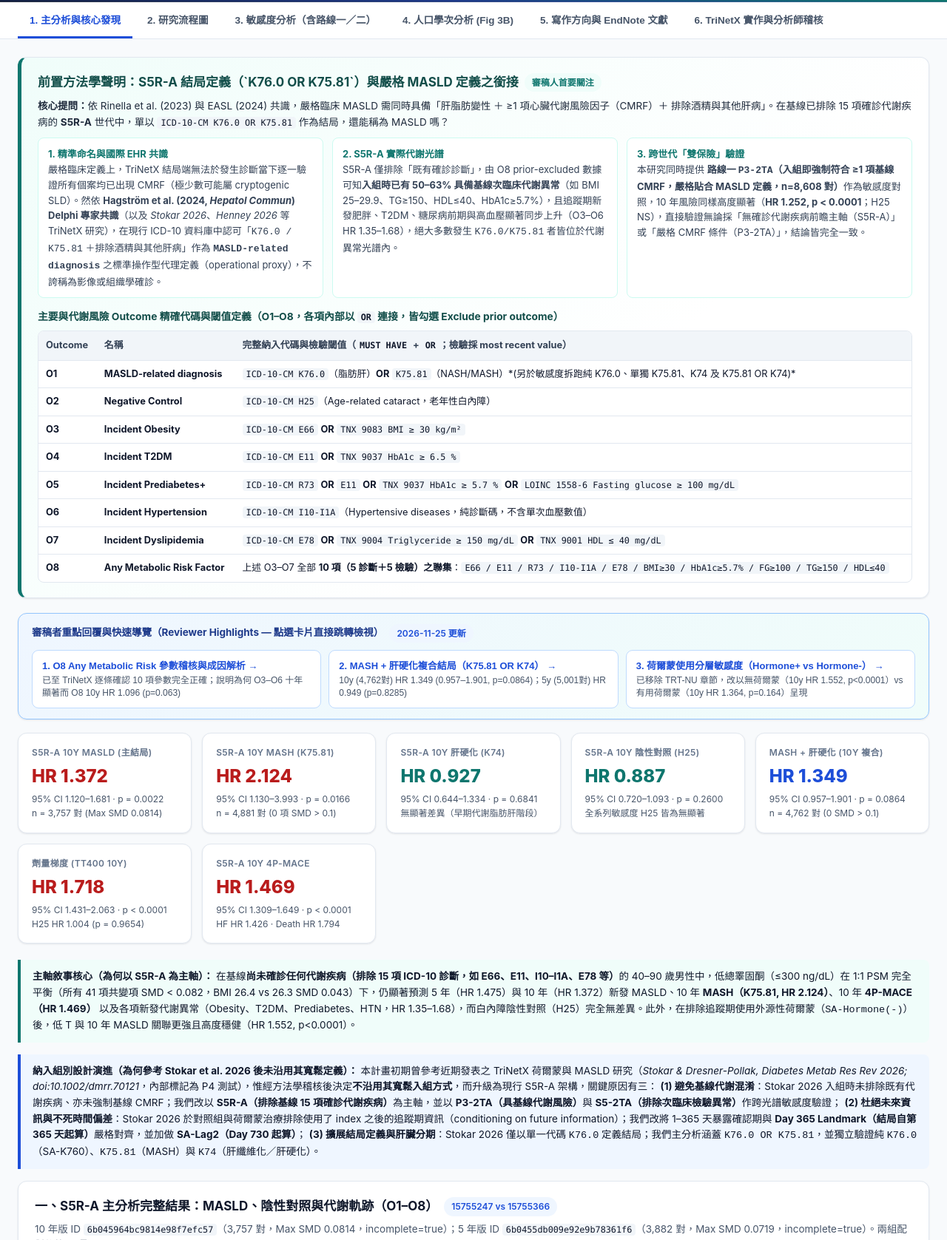
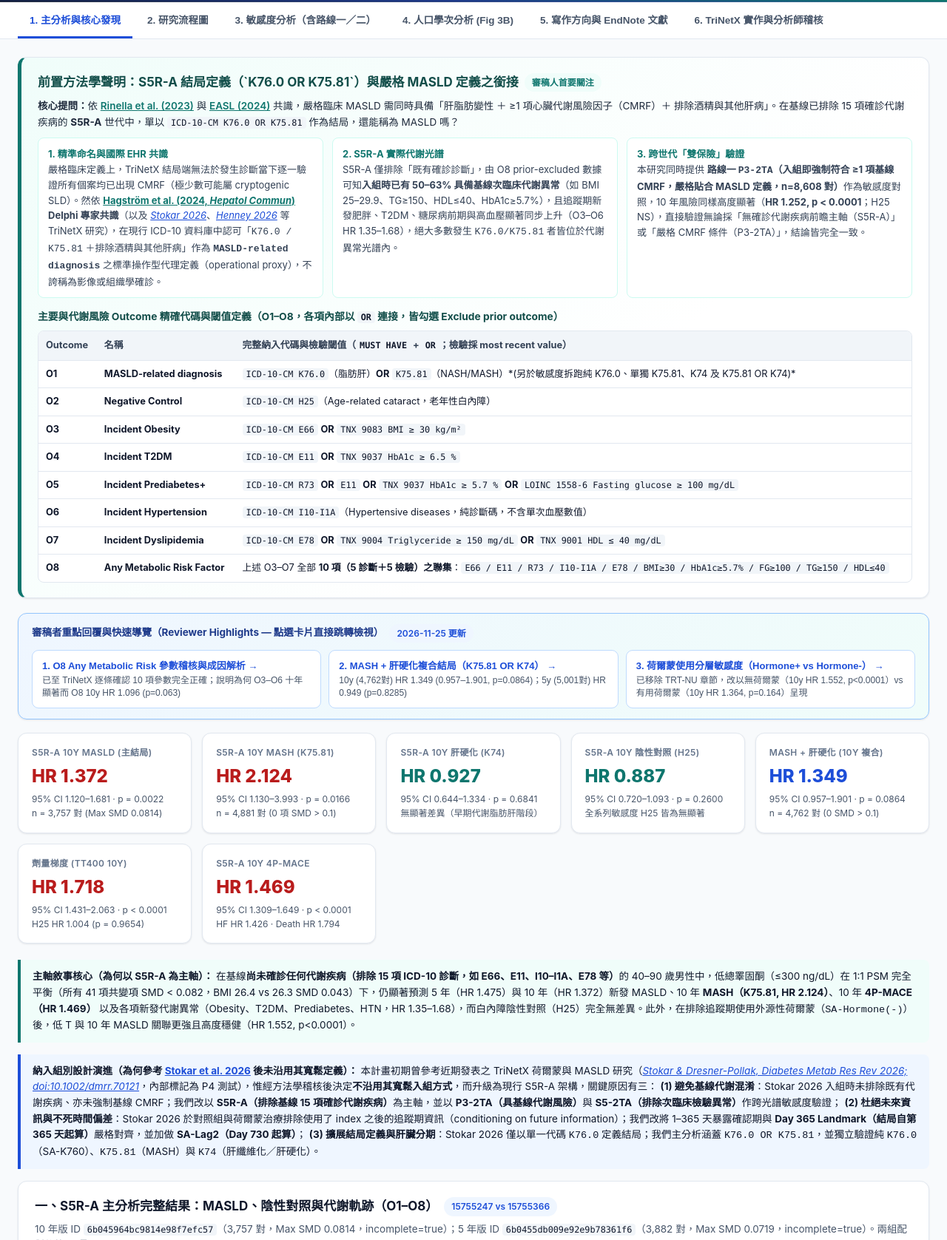
Before and after one commit to freshrogerchang-dev/s5ra-masld-audit-report, a plain HTML site: page index.html in a window 1280 px wide. Shown: the part 197-1874 px from the top of the page at 74% size. Drawn offline with Linux system fonts and the light colour scheme.

Commit message:
Add clickable DOI hyperlinks to homepage MASLD outcome citations and EndNote refs

```diff
--- a/index.html
+++ b/index.html
@@ -225,12 +225,12 @@
     <div id="sec-masld-def" class="card" style="border-left: 5px solid #0f766e; background: linear-gradient(135deg, #f0fdfa 0%, #ffffff 65%);">
       <h2 style="color:#134e4a; margin-bottom:8px;">前置方法學聲明：S5R-A 結局定義（`K76.0 OR K75.81`）與嚴格 MASLD 定義之銜接 <span class="badge badge-accent">審稿人首要關注</span></h2>
       <p style="margin:0 0 10px; font-size:13.5px; color:#1e293b;">
-        <strong>核心提問：</strong>依 Rinella et al. (2023) 與 EASL (2024) 共識，嚴格臨床 MASLD 需同時具備「肝脂肪變性 ＋ ≥1 項心臟代謝風險因子（CMRF）＋ 排除酒精與其他肝病」。在基線已排除 15 項確診代謝疾病的 <strong>S5R-A</strong> 世代中，單以 <span class="code">ICD-10-CM K76.0 OR K75.81</span> 作為結局，還能稱為 MASLD 嗎？
+        <strong>核心提問：</strong>依 <a href="https://doi.org/10.1016/j.jhep.2023.06.003" target="_blank" rel="noopener noreferrer" style="color:#0f766e; font-weight:600; text-decoration:underline;">Rinella et al. (2023)</a> 與 <a href="https://doi.org/10.1016/j.jhep.2024.04.031" target="_blank" rel="noopener noreferrer" style="color:#0f766e; font-weight:600; text-decoration:underline;">EASL (2024)</a> 共識，嚴格臨床 MASLD 需同時具備「肝脂肪變性 ＋ ≥1 項心臟代謝風險因子（CMRF）＋ 排除酒精與其他肝病」。在基線已排除 15 項確診代謝疾病的 <strong>S5R-A</strong> 世代中，單以 <span class="code">ICD-10-CM K76.0 OR K75.81</span> 作為結局，還能稱為 MASLD 嗎？
       </p>
       <div style="display:grid; grid-template-columns:repeat(auto-fit, minmax(290px, 1fr)); gap:12px; font-size:13px; color:#334155;">
         <div style="background:#fff; border:1px solid #ccfbf1; border-radius:8px; padding:11px 13px;">
           <strong style="color:#0f766e;">1. 精準命名與國際 EHR 共識</strong><br/>
-          嚴格臨床定義上，TriNetX 結局端無法於發生診斷當下逐一驗證所有個案均已出現 CMRF（極少數可能屬 cryptogenic SLD）。然依 <strong>Hagström et al. (2024, <em>Hepatol Commun</em>) Delphi 專家共識</strong>（以及 <em>Stokar 2026</em>、<em>Henney 2026</em> 等 TriNetX 研究），在現行 ICD-10 資料庫中認可「<code>K76.0 / K75.81</code> ＋排除酒精與其他肝病」作為 <strong><code>MASLD-related diagnosis</code></strong> 之標準操作型代理定義（operational proxy），不誇稱為影像或組織學確診。
+          嚴格臨床定義上，TriNetX 結局端無法於發生診斷當下逐一驗證所有個案均已出現 CMRF（極少數可能屬 cryptogenic SLD）。然依 <strong><a href="https://doi.org/10.1097/HC9.0000000000000386" target="_blank" rel="noopener noreferrer" style="color:#0f766e; text-decoration:underline;">Hagström et al. (2024, <em>Hepatol Commun</em>)</a> Delphi 專家共識</strong>（以及 <a href="https://doi.org/10.1002/dmrr.70121" target="_blank" rel="noopener noreferrer" style="color:#1d4ed8; text-decoration:underline;"><em>Stokar 2026</em></a>、<a href="https://doi.org/10.1111/liv.70562" target="_blank" rel="noopener noreferrer" style="color:#1d4ed8; text-decoration:underline;"><em>Henney 2026</em></a> 等 TriNetX 研究），在現行 ICD-10 資料庫中認可「<code>K76.0 / K75.81</code> ＋排除酒精與其他肝病」作為 <strong><code>MASLD-related diagnosis</code></strong> 之標準操作型代理定義（operational proxy），不誇稱為影像或組織學確診。
         </div>
         <div style="background:#fff; border:1px solid #ccfbf1; border-radius:8px; padding:11px 13px;">
           <strong style="color:#0f766e;">2. S5R-A 實際代謝光譜</strong><br/>
@@ -331,8 +331,8 @@
     </div>
 
     <div class="callout">
-      <strong>納入組別設計演進（為何參考 Stokar et al. 2026 後未沿用其寬鬆定義）：</strong>
-      本計畫初期曾參考近期發表之 TriNetX 荷爾蒙與 MASLD 研究（<em>Stokar &amp; Dresner-Pollak, Diabetes Metab Res Rev 2026; doi:10.1002/dmrr.70121</em>，內部標記為 P4 測試），惟經方法學稽核後決定<strong>不沿用其寬鬆入組方式</strong>，而升級為現行 S5R-A 架構，關鍵原因有三：
+      <strong>納入組別設計演進（為何參考 <a href="https://doi.org/10.1002/dmrr.70121" target="_blank" rel="noopener noreferrer" style="color:#1d4ed8; text-decoration:underline;">Stokar et al. 2026</a> 後未沿用其寬鬆定義）：</strong>
+      本計畫初期曾參考近期發表之 TriNetX 荷爾蒙與 MASLD 研究（<a href="https://doi.org/10.1002/dmrr.70121" target="_blank" rel="noopener noreferrer" style="color:#1d4ed8; text-decoration:underline;"><em>Stokar &amp; Dresner-Pollak, Diabetes Metab Res Rev 2026; doi:10.1002/dmrr.70121</em></a>，內部標記為 P4 測試），惟經方法學稽核後決定<strong>不沿用其寬鬆入組方式</strong>，而升級為現行 S5R-A 架構，關鍵原因有三：
       <strong>(1) 避免基線代謝混淆</strong>：Stokar 2026 入組時未排除既有代謝疾病、亦未強制基線 CMRF；我們改以 <strong>S5R-A（排除基線 15 項確診代謝疾病）</strong>為主軸，並以 <strong>P3-2TA（具基線代謝風險）</strong>與 <strong>S5-2TA（排除次臨床檢驗異常）</strong>作跨光譜敏感度驗證；
       <strong>(2) 杜絕未來資訊與不死時間偏差</strong>：Stokar 2026 於對照組與荷爾蒙治療排除使用了 index 之後的追蹤期資訊（conditioning on future information）；我們改將 1–365 天暴露確認期與 <strong>Day 365 Landmark（結局自第 365 天起算）</strong>嚴格對齊，並加做 <strong>SA-Lag2（Day 730 起算）</strong>；
       <strong>(3) 擴展結局定義與肝臟分期</strong>：Stokar 2026 僅以單一代碼 <code>K76.0</code> 定義結局；我們主分析涵蓋 <code>K76.0 OR K75.81</code>，並獨立驗證純 <code>K76.0</code>（SA-K760）、<code>K75.81</code>（MASH）與 <code>K74</code>（肝纖維化／肝硬化）。
@@ -1276,7 +1276,7 @@
           <div class="ref-title">[${r.id}] ${r.au} (${r.yr}). ${r.ti}</div>
           <div>${r.secs.map(s => `<span class="badge badge-primary" style="margin-left:4px;">${s}</span>`).join('')}</div>
         </div>
-        <div class="ref-meta">${r.jo} · DOI: <span class="code">${r.doi}</span>${r.pmid !== '-' ? ` · PMID: <span class="code">${r.pmid}</span>` : ''}</div>
+        <div class="ref-meta">${r.jo} · DOI: ${r.doi.startsWith('10.') ? `<a href="https://doi.org/${r.doi}" target="_blank" rel="noopener noreferrer" style="color:#1d4ed8;text-decoration:underline;">${r.doi}</a>` : `<span class="code">${r.doi}</span>`}${r.pmid !== '-' ? ` · PMID: <a href="https://pubmed.ncbi.nlm.nih.gov/${r.pmid}/" target="_blank" rel="noopener noreferrer" style="color:#0f766e;text-decoration:underline;">${r.pmid}</a>` : ''}</div>
         <div class="ref-usage">${r.usage}</div>
       </div>
     `).join('');
```
